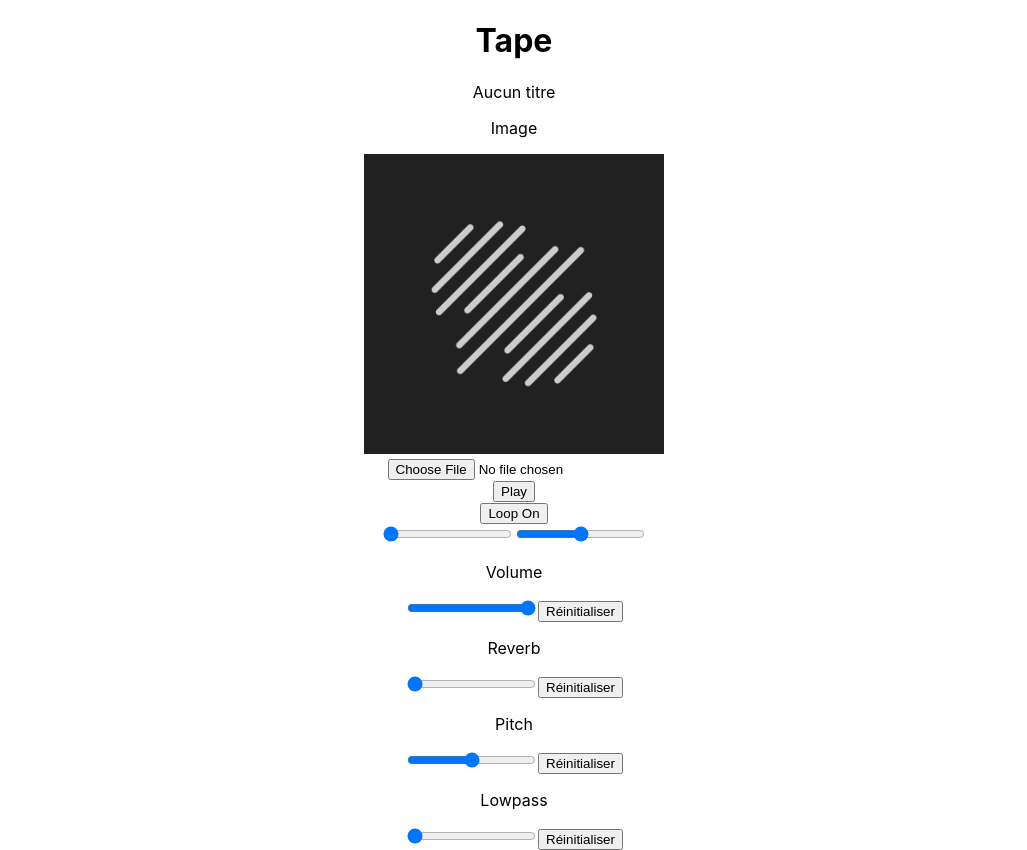
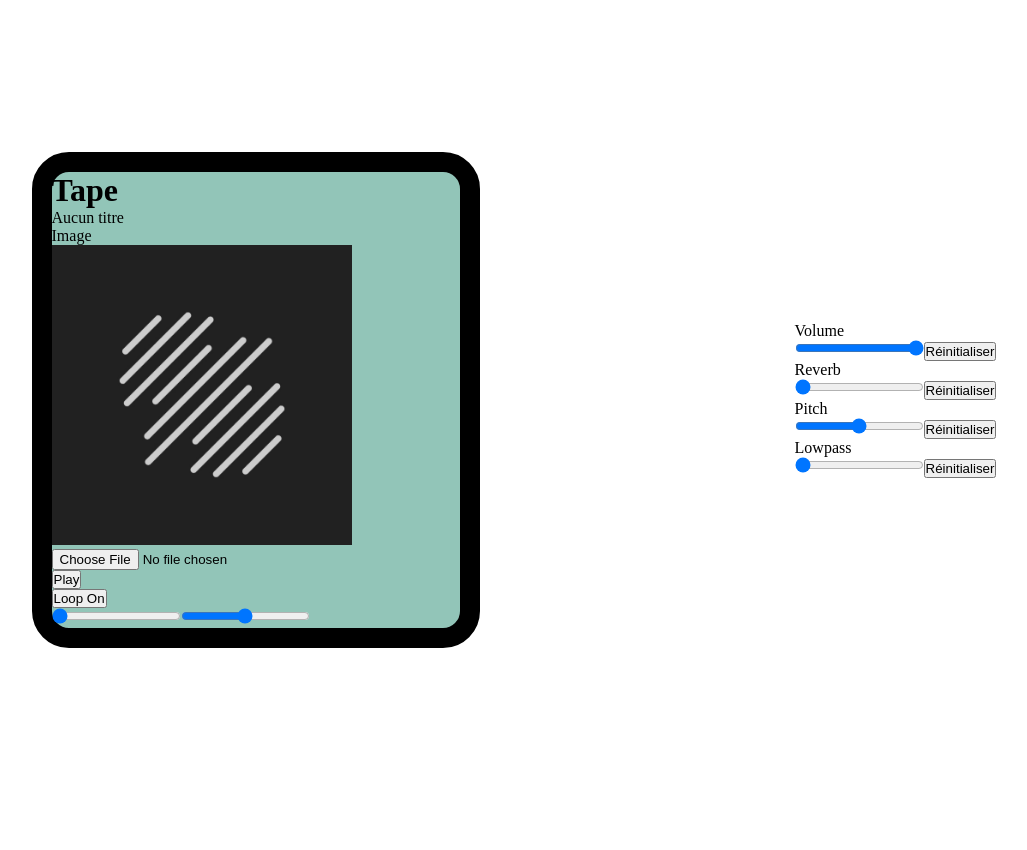
Before and after one commit to iamSamDiak/Tracklist-Producer, a React (Create React App) app: page / in a window 1280 px wide. Shown: the whole page, without its empty margins (126-1153 px from the left). After the commit the page ends 800 px from the top, so only its background shows below. Built offline with nearby package versions, Linux system fonts and the light colour scheme.

Commit message:
setting up CSS

```diff
--- a/src/App.css
+++ /dev/null
@@ -1,38 +0,0 @@
-.App {
-  text-align: center;
-}
-
-.App-logo {
-  height: 40vmin;
-  pointer-events: none;
-}
-
-@media (prefers-reduced-motion: no-preference) {
-  .App-logo {
-    animation: App-logo-spin infinite 20s linear;
-  }
-}
-
-.App-header {
-  background-color: #282c34;
-  min-height: 100vh;
-  display: flex;
-  flex-direction: column;
-  align-items: center;
-  justify-content: center;
-  font-size: calc(10px + 2vmin);
-  color: white;
-}
-
-.App-link {
-  color: #61dafb;
-}
-
-@keyframes App-logo-spin {
-  from {
-    transform: rotate(0deg);
-  }
-  to {
-    transform: rotate(360deg);
-  }
-}
--- a/src/App.js
+++ b/src/App.js
@@ -1,5 +1,3 @@
-import logo from './logo.svg';
-import './App.css';
 import Tape from './components/Tape/Tape'
 import Settings from './components/Settings/Settings'
 import AudioContext from './AudioContext'
--- a/src/components/Tape/Tape.js
+++ b/src/components/Tape/Tape.js
@@ -17,7 +17,7 @@ function Tape(){
     const values = {audio, setAudio, title, setTitle, image, setImage, isPlay, setPlay, isLoop, setLoop}
 
     return(
-        <div>
+        <div className="tape">
             <MetadataContext.Provider
                 value={values}>
                     <div>
--- a/src/index.css
+++ b/src/index.css
@@ -1,13 +1,31 @@
-body {
+* {
   margin: 0;
-  font-family: -apple-system, BlinkMacSystemFont, 'Segoe UI', 'Roboto', 'Oxygen',
-    'Ubuntu', 'Cantarell', 'Fira Sans', 'Droid Sans', 'Helvetica Neue',
-    sans-serif;
-  -webkit-font-smoothing: antialiased;
-  -moz-osx-font-smoothing: grayscale;
+  padding: 0;
+  box-sizing: border-box;
 }
 
-code {
-  font-family: source-code-pro, Menlo, Monaco, Consolas, 'Courier New',
-    monospace;
+html, body, #root{
+  height: 100%;
 }
+
+.App{
+  display: flex;
+  justify-content: space-around;
+  align-items: center;
+  height: 100%;
+}
+
+.tape{
+  min-width: 400px;
+  width: 35%;
+  background-color: #92c5b8;
+  border: 20px solid #000;
+  border-radius: 37px;
+}
+
+@media only screen and (max-width: 768px) {
+  .App{
+    display: flex;
+    flex-direction: column;
+  }
+}
```
